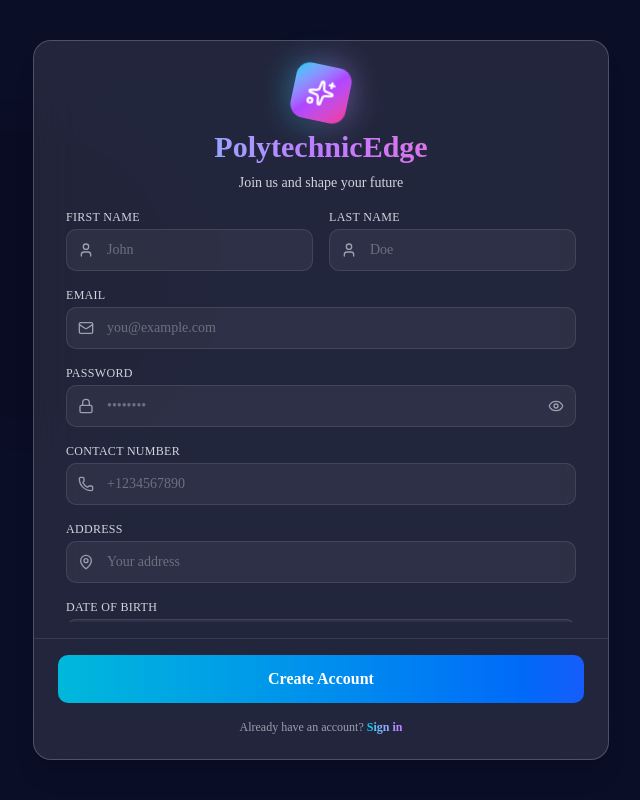
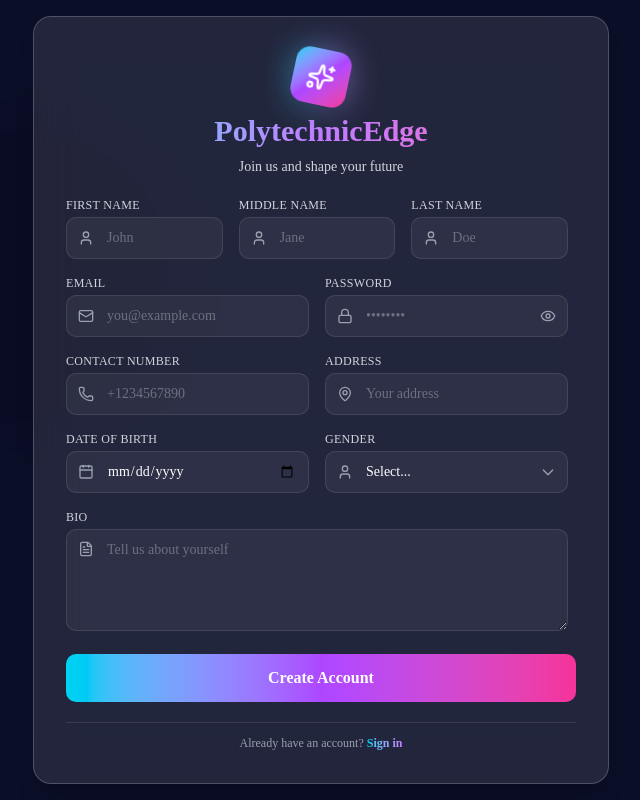
Before and after one commit to syedalamin/Polytechnicedge_FrontEnd, a Next.js app: page /register in a window 1280 px wide. Shown: the whole page, without its empty margins (319-959 px from the left). Built offline with nearby package versions, Linux system fonts and the light colour scheme.

Commit message:
register form done

```diff
--- a/ui/auth/RegisterForm.tsx
+++ b/ui/auth/RegisterForm.tsx
@@ -2,130 +2,56 @@
 
 import { useState } from "react";
 import { zodResolver } from "@hookform/resolvers/zod";
-import { useForm, useFormContext } from "react-hook-form";
+import { useForm } from "react-hook-form";
 import { useRouter } from "next/navigation";
 import { z } from "zod";
-import { Sparkles, Mail, Lock, Eye, EyeOff, User, Phone, MapPin, Calendar, FileText } from "lucide-react";
+import {
+  Sparkles,
+  Mail,
+  Lock,
+  Eye,
+  EyeOff,
+  User,
+  Phone,
+  MapPin,
+  Calendar,
+  FileText,
+} from "lucide-react";
 import Form from "../../components/forms/Form";
 import InputField from "../../components/forms/InputField";
 import { useRegisterMutation } from "../../services/redux/api/modules/authApi";
 import { authSchemas } from "../../zodSchemas/auth/auth.schema";
+import { toast } from "sonner";
+import SelectField from "@/components/forms/SelectField";
+import TextareaField from "@/components/forms/TextareaField";
 
 type RegisterFormData = z.infer<typeof authSchemas.registerSchema>;
 
-function RegisterFormFields() {
-  const { register } = useFormContext<RegisterFormData>();
-  const [showPassword, setShowPassword] = useState(false);
-
-  return (
-    <>
-      <div className="grid grid-cols-2 gap-4">
-        <InputField
-          label="First Name"
-          name="firstName"
-          registerOptions={{ required: "First name is required" }}
-          placeholder="John"
-          icon={<User className="w-4 h-4" />}
-        />
-
-        <InputField
-          label="Last Name"
-          name="lastName"
-          registerOptions={{ required: "Last name is required" }}
-          placeholder="Doe"
-          icon={<User className="w-4 h-4" />}
-        />
-      </div>
-
-      <InputField
-        label="Email"
-        name="email"
-        registerOptions={{ required: "Invalid email address" }}
-        type="email"
-        placeholder="you@example.com"
-        icon={<Mail className="w-4 h-4" />}
-      />
-
-      <InputField
-        label="Password"
-        name="password"
-        registerOptions={{
-          required: "Password is required",
-          minLength: { value: 8, message: "Password must be at least 8 characters" },
-        }}
-        type={showPassword ? "text" : "password"}
-        placeholder="••••••••"
-        icon={<Lock className="w-4 h-4" />}
-        rightIcon={
-          showPassword ? (
-            <EyeOff className="w-4 h-4" />
-          ) : (
-            <Eye className="w-4 h-4" />
-          )
-        }
-        onRightIconClick={() => setShowPassword(!showPassword)}
-      />
-
-      <InputField
-        label="Contact Number"
-        name="contactNumber1"
-        type="tel"
-        placeholder="+1234567890"
-        icon={<Phone className="w-4 h-4" />}
-      />
-
-      <InputField
-        label="Address"
-        name="address"
-        placeholder="Your address"
-        icon={<MapPin className="w-4 h-4" />}
-      />
-
-      <InputField
-        label="Date of Birth"
-        name="dateOfBirth"
-        type="date"
-        icon={<Calendar className="w-4 h-4" />}
-      />
-
-      <InputField
-        label="Bio"
-        name="bio"
-        placeholder="Tell us about yourself"
-        icon={<FileText className="w-4 h-4" />}
-      />
-    </>
-  );
-}
-
 export default function RegisterForm() {
   const router = useRouter();
-  const [register, { isLoading, error }] = useRegisterMutation();
+
+  const [showPassword, setShowPassword] = useState(false);
+  const [errorMessage, setErrorMessage] = useState("");
+  const [registerMutation, { isLoading }] = useRegisterMutation();
 
   const onSubmit = async (data: RegisterFormData) => {
     try {
-      await register(data).unwrap();
-      router.push("/login?registered=true");
+      const res = await registerMutation(data).unwrap();
+      console.log("Registration successful:", res);
+      if (res?.success) {
+        router.push("/");
+        toast.success(res.message || "Registration successful!");
+      }
     } catch (err) {
-      console.error("Registration failed:", err);
+      const error = err as any;
+      setErrorMessage(
+        error?.data?.message ||
+          error?.data ||
+          "Registration failed. Please try again.",
+      );
+      toast.error("Registration failed");
     }
   };
-
-  const getErrorMessage = (): string | null => {
-    if (!error) return null;
-    if (
-      typeof error === "object" &&
-      "data" in error &&
-      error.data &&
-      typeof error.data === "object" &&
-      "message" in error.data
-    ) {
-      return String(error.data.message);
-    }
-    return "Registration failed. Please try again.";
-  };
-
-  const errorMessage = getErrorMessage();
 
   return (
     <div className="min-h-screen flex items-center justify-center bg-[#0a0e27] p-4 relative overflow-hidden">
@@ -135,9 +61,9 @@ export default function RegisterForm() {
         <div className="absolute top-40 left-40 w-80 h-80 bg-pink-500 rounded-full mix-blend-multiply filter blur-xl opacity-20 animate-blob animation-delay-4000" />
       </div>
 
-      <div className="w-full max-w-lg sm:max-w-xl relative z-10">
-        <div className="backdrop-blur-xl bg-white/10 rounded-2xl shadow-xl border border-white/20 flex flex-col h-[85vh] sm:h-[90vh] max-h-[800px]">
-          <div className="p-6 pb-4 text-center space-y-2">
+      <div className="w-full max-w-sm sm:max-w-md md:max-w-lg lg:max-w-xl relative z-10">
+        <div className="backdrop-blur-xl bg-white/10 rounded-2xl shadow-xl p-6 sm:p-8 space-y-5 border border-white/20">
+          <div className="text-center space-y-2">
             <div className="relative inline-block">
               <div className="absolute inset-0 bg-gradient-to-r from-cyan-400 to-purple-400 rounded-xl blur-lg opacity-50 animate-pulse" />
               <div className="relative w-14 h-14 bg-gradient-to-br from-cyan-400 via-purple-500 to-pink-500 rounded-xl flex items-center justify-center shadow-lg transform rotate-12 hover:rotate-0 transition-transform duration-500">
@@ -168,28 +94,129 @@ export default function RegisterForm() {
               contactNumber2: "",
               dateOfBirth: "",
             }}
-            className="flex flex-col flex-1 overflow-hidden"
           >
-            <div className="flex-1 overflow-y-auto px-6 sm:px-8 pb-4 space-y-4 custom-scrollbar">
-              <RegisterFormFields />
+            <div className="space-y-4 max-h-[40vh] sm:max-h-[50vh] md:max-h-[60vh] overflow-y-auto custom-scrollbar pr-2">
+              <div className="grid grid-cols-1 sm:grid-cols-2 md:grid-cols-3 gap-4">
+                <InputField
+                  label="First Name"
+                  name="firstName"
+                  registerOptions={{ required: "First name is required" }}
+                  placeholder="John"
+                  icon={<User className="w-4 h-4" />}
+                />
+                <InputField
+                  label="Middle Name"
+                  name="middleName"
+                  placeholder="Jane"
+                  icon={<User className="w-4 h-4" />}
+                />
+
+                <InputField
+                  label="Last Name"
+                  name="lastName"
+                  registerOptions={{ required: "Last name is required" }}
+                  placeholder="Doe"
+                  icon={<User className="w-4 h-4" />}
+                />
               </div>
 
-            <div className="p-6 pt-4 border-t border-white/10 space-y-4">
+              <div className="grid grid-cols-1   md:grid-cols-2 gap-4">
+                <InputField
+                  label="Email"
+                  name="email"
+                  registerOptions={{ required: "Invalid email address" }}
+                  type="email"
+                  placeholder="you@example.com"
+                  icon={<Mail className="w-4 h-4" />}
+                />
+
+                <InputField
+                  label="Password"
+                  name="password"
+                  registerOptions={{
+                    required: "Password is required",
+                    minLength: {
+                      value: 8,
+                      message: "Password must be at least 8 characters",
+                    },
+                  }}
+                  type={showPassword ? "text" : "password"}
+                  placeholder="••••••••"
+                  icon={<Lock className="w-4 h-4" />}
+                  rightIcon={
+                    showPassword ? (
+                      <EyeOff className="w-4 h-4" />
+                    ) : (
+                      <Eye className="w-4 h-4" />
+                    )
+                  }
+                  onRightIconClick={() => setShowPassword(!showPassword)}
+                />
+              </div>
+              <div className="grid grid-cols-1   md:grid-cols-2 gap-4">
+                <InputField
+                  label="Contact Number"
+                  name="contactNumber1"
+                  registerOptions={{ required: "Contact number is required" }}
+                  type="tel"
+                  placeholder="+1234567890"
+                  icon={<Phone className="w-4 h-4" />}
+                />
+
+                <InputField
+                  label="Address"
+                  name="address"
+                  registerOptions={{ required: "Address is required" }}
+                  placeholder="Your address"
+                  icon={<MapPin className="w-4 h-4" />}
+                />
+              </div>
+              <div className="grid grid-cols-1   md:grid-cols-2 gap-4">
+                <InputField
+                  label="Date of Birth"
+                  name="dateOfBirth"
+                  registerOptions={{ required: "Date of birth is required" }}
+                  type="date"
+                  icon={<Calendar className="w-4 h-4" />}
+                />
+                <SelectField
+                  label="Gender"
+                  name="gender"
+                  registerOptions={{ required: "Gender is required" }}
+                  options={[
+                    { value: "male", label: "Male" },
+                    { value: "female", label: "Female" },
+                    { value: "other", label: "Other" },
+                  ]}
+                  icon={<User className="w-4 h-4" />}
+                />
+              </div>
+              <TextareaField
+                label="Bio"
+                name="bio"
+                placeholder="Tell us about yourself"
+                icon={<FileText className="w-4 h-4" />}
+              />
+            </div>
+
             {errorMessage && (
               <div className="bg-red-500/20 border border-red-500/50 rounded-lg p-3">
-                  <p className="text-red-400 text-sm text-center">{errorMessage}</p>
+                <p className="text-red-400 text-sm text-center">
+                  {errorMessage}
+                </p>
               </div>
             )}
 
             <button
               type="submit"
               disabled={isLoading}
-                className="w-full py-3 bg-gradient-to-r from-cyan-500 to-blue-600 text-white font-semibold rounded-lg hover:from-cyan-600 hover:to-blue-700 transition-all disabled:opacity-50 disabled:cursor-not-allowed"
+              className="w-full py-3 bg-gradient-to-r from-cyan-400 via-purple-500 to-pink-500 text-white font-semibold rounded-lg hover:brightness-110 transition-all duration-300 disabled:opacity-50 disabled:cursor-not-allowed"
             >
               {isLoading ? "Creating account..." : "Create Account"}
             </button>
+          </Form>
 
-              <p className="text-center text-gray-400 text-xs">
+          <p className="text-center text-gray-400 text-xs pt-3 border-t border-white/10">
             Already have an account?{" "}
             <a
               href="/login"
@@ -199,8 +226,6 @@ export default function RegisterForm() {
             </a>
           </p>
         </div>
-          </Form>
-        </div>
       </div>
     </div>
   );
```
Lines whose indentation alone changed are shown as unchanged.
